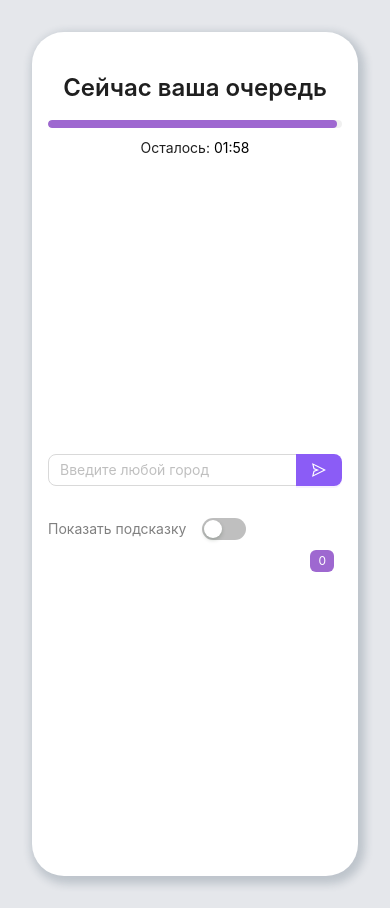
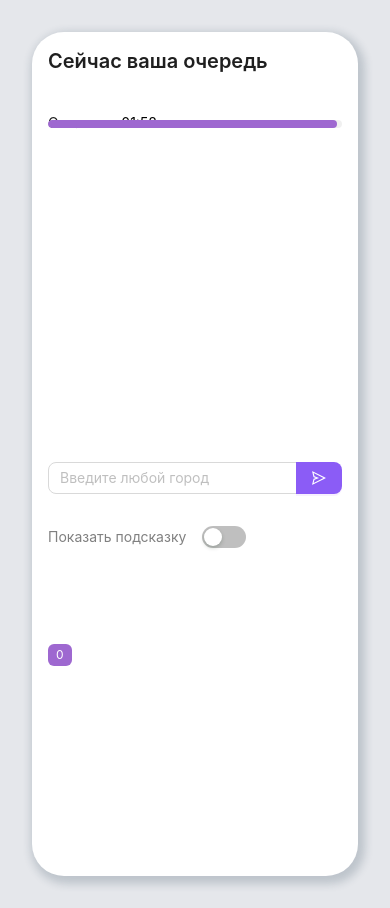
Before and after one commit to SemenKr/cities-game, a React (Vite) app: page / in a window 390 px wide. Both pictures are taken after a click on the button "Начать игру". Built offline with nearby package versions, Linux system fonts and the light colour scheme.

Commit message:
Improve responsive game and result screens

```diff
--- a/src/Screens/PlayerPage/PlayerPage.module.scss
+++ b/src/Screens/PlayerPage/PlayerPage.module.scss
@@ -0,0 +1,49 @@
+.header {
+  padding: 0;
+  background: inherit;
+  display: flex;
+  align-items: center;
+  justify-content: space-between;
+  gap: 1rem;
+}
+
+.title {
+  margin: 0 !important;
+}
+
+.content {
+  padding-top: 1rem;
+}
+
+.footer {
+  background: inherit;
+  padding: 2rem 0 0;
+  position: relative;
+}
+
+.counter {
+  position: absolute;
+  right: 0;
+  bottom: 3rem;
+}
+
+@media (max-width: 480px) {
+  .header {
+    align-items: flex-start;
+    flex-direction: column;
+  }
+
+  .title {
+    font-size: 1.25rem !important;
+  }
+
+  .footer {
+    padding-top: 1.5rem;
+  }
+
+  .counter {
+    position: static;
+    margin-top: 1rem;
+    align-self: flex-start;
+  }
+}
--- a/src/Screens/PlayerPage/PlayerPage.tsx
+++ b/src/Screens/PlayerPage/PlayerPage.tsx
@@ -1,10 +1,11 @@
-import { FC, useEffect, useRef, useState, useCallback, CSSProperties } from "react";
+import { FC, useEffect, useRef, useState, useCallback } from "react";
 import Timer from "src/components/Timer.tsx";
 import Chat from "src/components/Chat.tsx";
 import CityInput from "src/components/CityInput.tsx";
 import cityListData from "src/data/CitiesListData.ts";
 import { filterAvailableCities, findCanonicalCity, getLastLetter, hasCityBeenUsed, matchesRequiredLetter, normalizeCity } from "src/lib/cityRules.ts";
 import {Progress, Layout, Typography, Tag} from "antd";
+import styles from "./PlayerPage.module.scss";
 
 const { Title } = Typography;
 const TIMER_DURATION_SECONDS = 120; // Вы можете настроить продолжительность по мере необходимости
@@ -12,25 +13,6 @@ const TIMER_DURATION_SECONDS = 120; // Вы можете настроить пр
 
 const { Header, Footer, Content } = Layout;
 
-const headerStyle: CSSProperties = {
-    padding: 0,
-    backgroundColor: 'inherit',
-    display: "flex",
-    alignItems: "center",
-    justifyContent: "space-between",
-
-};
-const mobileHeaderStyle: CSSProperties = {
-    flexDirection: "column",
-};
-const contentStyle: CSSProperties = {
-
-};
-const footerStyle: CSSProperties = {
-    backgroundColor: 'inherit',
-    padding: '2rem 0 0',
-    position: 'relative'
-};
 enum Turn {
     Player = 'Player',
     Computer = 'Computer',
@@ -163,8 +145,8 @@ export const PlayerPage: FC<{
 
     return (
         <>
-            <Header style={window.innerWidth <= 480 ? {...headerStyle, ...mobileHeaderStyle} : headerStyle}>
-                <Title level={3}>
+            <Header className={styles.header}>
+                <Title level={3} className={styles.title}>
                     {currentTurn === Turn.Player
                         ? 'Сейчас ваша очередь'
                         : 'Сейчас ход компьютера'}
@@ -180,10 +162,10 @@ export const PlayerPage: FC<{
                 strokeColor={'#9e68d0'}
             />
 
-            <Content style={contentStyle}>
+            <Content className={styles.content}>
                 <Chat usedCities={usedCities} />
             </Content>
-            <Footer style={footerStyle} className="city-input">
+            <Footer className={styles.footer}>
                 <CityInput
                     onSubmit={handleAddCity}
                     lastLetter={lastLetter}
@@ -191,7 +173,7 @@ export const PlayerPage: FC<{
                     isDisabled={isCityInputDisabled}
                     usedCities={usedCities}
                 />
-                <Tag style={{position:"absolute", bottom:'3rem', right: '0' }}  color="#9e68d0">{usedCities.length}</Tag>
+                <Tag className={styles.counter} color="#9e68d0">{usedCities.length}</Tag>
             </Footer>
         </>
     );
--- a/src/components/Game.tsx
+++ b/src/components/Game.tsx
@@ -15,10 +15,12 @@ export const Game: FC = () => {
     const onStartGame = () => {
         setGameStarted(true);
         setGameOutcome(null);
+        setUsedCitiesInGame([]);
     };
     const onRestartGame = () => {
         setGameStarted(false);
-        setGameOutcome(null)
+        setGameOutcome(null);
+        setUsedCitiesInGame([]);
     };
 
 
--- a/src/components/LooseScreen.tsx
+++ b/src/components/LooseScreen.tsx
@@ -1,8 +1,5 @@
-// LooseScreen.tsx
 import { FC } from 'react';
-import {Button, Flex, Typography } from "antd";
-
-const { Title, Paragraph, Text } = Typography;
+import ResultScreen from "src/components/ResultScreen.tsx";
 
 interface LooseScreenProps {
     onRestart: () => void;
@@ -11,23 +8,13 @@ interface LooseScreenProps {
 
 const LooseScreen: FC<LooseScreenProps> = ({onRestart, usedCitiesInGame}) => {
     return (
-        <Flex style={{textAlign: 'center'}}
-              vertical justify={'center'}
-              align={'center'}
-              gap={'small'}>
-            {/* Add your loose screen content here */}
-            <Title  level={3}>К сожалению твое время вышло!<br/>
-                Твой противник победил!</Title>
-            <Paragraph>Всего было перечислено городов: {usedCitiesInGame.length} <br/> Очень не плохой результат!</Paragraph>
-            <Text style={{color: "#DC2626", fontSize:'2rem', fontWeight:'500'}}>00:00</Text>
-            <Paragraph>Последний город названный победителем <br/> {usedCitiesInGame[usedCitiesInGame.length - 1]}</Paragraph>
-
-            <Button
-                type={"primary"}
-                onClick={onRestart}>
-                Начать новую игру
-            </Button>
-        </Flex>
+        <ResultScreen
+            onRestart={onRestart}
+            usedCitiesInGame={usedCitiesInGame}
+            title="Поражение"
+            subtitle="Ваше время закончилось раньше следующего хода. Можно сразу начать новый раунд."
+            variant="loose"
+        />
     );
 };
 
--- /dev/null
+++ b/src/components/ResultScreen.module.css
@@ -0,0 +1,101 @@
+.screen {
+    display: flex;
+    flex-direction: column;
+    gap: 1.5rem;
+    min-height: 28rem;
+    justify-content: center;
+    padding: 1rem 0;
+}
+
+.hero {
+    text-align: center;
+    padding: 1.5rem;
+    border-radius: 1.5rem;
+    background: linear-gradient(135deg, rgba(139, 92, 246, 0.08), rgba(255, 255, 255, 0.96));
+}
+
+.heroWin {
+    border: 1px solid rgba(22, 163, 74, 0.18);
+}
+
+.heroLoose {
+    border: 1px solid rgba(220, 38, 38, 0.18);
+}
+
+.eyebrow {
+    margin-bottom: 0.75rem;
+}
+
+.title {
+    margin: 0 !important;
+}
+
+.summary {
+    margin: 0 !important;
+    font-size: 1rem;
+}
+
+.stats {
+    display: grid;
+    grid-template-columns: repeat(3, minmax(0, 1fr));
+    gap: 0.75rem;
+}
+
+.statCard {
+    padding: 1rem;
+    border-radius: 1rem;
+    background: #f8fafc;
+    border: 1px solid #e2e8f0;
+}
+
+.statLabel {
+    display: block;
+    margin-bottom: 0.35rem;
+    color: #64748b;
+    font-size: 0.85rem;
+}
+
+.statValue {
+    font-size: 1.5rem;
+    font-weight: 700;
+    line-height: 1.1;
+    color: #0f172a;
+}
+
+.lastCity {
+    padding: 1rem 1.25rem;
+    border-radius: 1rem;
+    background: #faf5ff;
+    border: 1px solid #e9d5ff;
+}
+
+.lastCityValue {
+    margin-top: 0.35rem;
+    font-size: 1.1rem;
+    font-weight: 600;
+    color: #6d28d9;
+}
+
+.actions {
+    justify-content: center;
+}
+
+@media (max-width: 640px) {
+    .screen {
+        min-height: auto;
+        gap: 1rem;
+    }
+
+    .hero {
+        padding: 1.25rem 1rem;
+        border-radius: 1rem;
+    }
+
+    .stats {
+        grid-template-columns: 1fr;
+    }
+
+    .statCard {
+        padding: 0.9rem 1rem;
+    }
+}
--- /dev/null
+++ b/src/components/ResultScreen.tsx
@@ -0,0 +1,68 @@
+import { FC } from 'react';
+import { Button, Flex, Tag, Typography } from 'antd';
+import styles from './ResultScreen.module.css';
+
+const { Paragraph, Text, Title } = Typography;
+
+interface ResultScreenProps {
+    onRestart: () => void;
+    usedCitiesInGame: string[];
+    title: string;
+    subtitle: string;
+    variant: 'win' | 'loose';
+}
+
+const ResultScreen: FC<ResultScreenProps> = ({
+    onRestart,
+    usedCitiesInGame,
+    title,
+    subtitle,
+    variant,
+}) => {
+    const totalCities = usedCitiesInGame.length;
+    const playerCities = Math.ceil(totalCities / 2);
+    const computerCities = Math.floor(totalCities / 2);
+    const lastCity = usedCitiesInGame[usedCitiesInGame.length - 1] ?? 'Нет данных';
+    const heroClassName = variant === 'win' ? styles.heroWin : styles.heroLoose;
+    const tagColor = variant === 'win' ? 'success' : 'error';
+
+    return (
+        <div className={styles.screen}>
+            <div className={`${styles.hero} ${heroClassName}`}>
+                <Tag className={styles.eyebrow} color={tagColor}>
+                    {variant === 'win' ? 'Победа' : 'Поражение'}
+                </Tag>
+                <Title level={2} className={styles.title}>{title}</Title>
+                <Paragraph className={styles.summary}>{subtitle}</Paragraph>
+            </div>
+
+            <div className={styles.stats}>
+                <div className={styles.statCard}>
+                    <Text className={styles.statLabel}>Всего городов</Text>
+                    <div className={styles.statValue}>{totalCities}</div>
+                </div>
+                <div className={styles.statCard}>
+                    <Text className={styles.statLabel}>Ваших ходов</Text>
+                    <div className={styles.statValue}>{playerCities}</div>
+                </div>
+                <div className={styles.statCard}>
+                    <Text className={styles.statLabel}>Ходов компьютера</Text>
+                    <div className={styles.statValue}>{computerCities}</div>
+                </div>
+            </div>
+
+            <div className={styles.lastCity}>
+                <Text type="secondary">Последний засчитанный город</Text>
+                <div className={styles.lastCityValue}>{lastCity}</div>
+            </div>
+
+            <Flex className={styles.actions}>
+                <Button type="primary" size="large" onClick={onRestart}>
+                    Начать новую игру
+                </Button>
+            </Flex>
+        </div>
+    );
+};
+
+export default ResultScreen;
--- a/src/components/WinScreen.tsx
+++ b/src/components/WinScreen.tsx
@@ -1,7 +1,5 @@
-// WinScreen.tsx
 import { FC } from 'react';
-import {Button, Flex, Typography } from "antd";
-const { Title, Paragraph, Text } = Typography;
+import ResultScreen from "src/components/ResultScreen.tsx";
 
 
 interface WinScreenProps {
@@ -11,22 +9,13 @@ interface WinScreenProps {
 
 const WinScreen: FC<WinScreenProps> = ({onRestart, usedCitiesInGame}) => {
     return (
-        <Flex style={{textAlign: 'center'}}
-              vertical justify={'center'}
-              align={'center'}
-              gap={'small'}>
-            {/* Add your loose screen content here */}
-            <Title  level={3}>Поздравляем тебя с победой!<br/> Твой противник не вспомнил нужный город!</Title>
-            <Paragraph>Всего было перечислено городов: {usedCitiesInGame.length} <br/> Очень не плохой результат!</Paragraph>
-            <Text style={{color: "#16A34A", fontSize:'2rem', fontWeight:'500'}}>00:00</Text>
-            <Paragraph>Последний город названный победителем <br/> {usedCitiesInGame[usedCitiesInGame.length - 1]}</Paragraph>
-
-            <Button
-                type={"primary"}
-                onClick={onRestart}>
-                Начать новую игру
-            </Button>
-        </Flex>
+        <ResultScreen
+            onRestart={onRestart}
+            usedCitiesInGame={usedCitiesInGame}
+            title="Победа"
+            subtitle="Компьютер не смог продолжить цепочку. Раунд завершен в вашу пользу."
+            variant="win"
+        />
     );
 };
 
```
